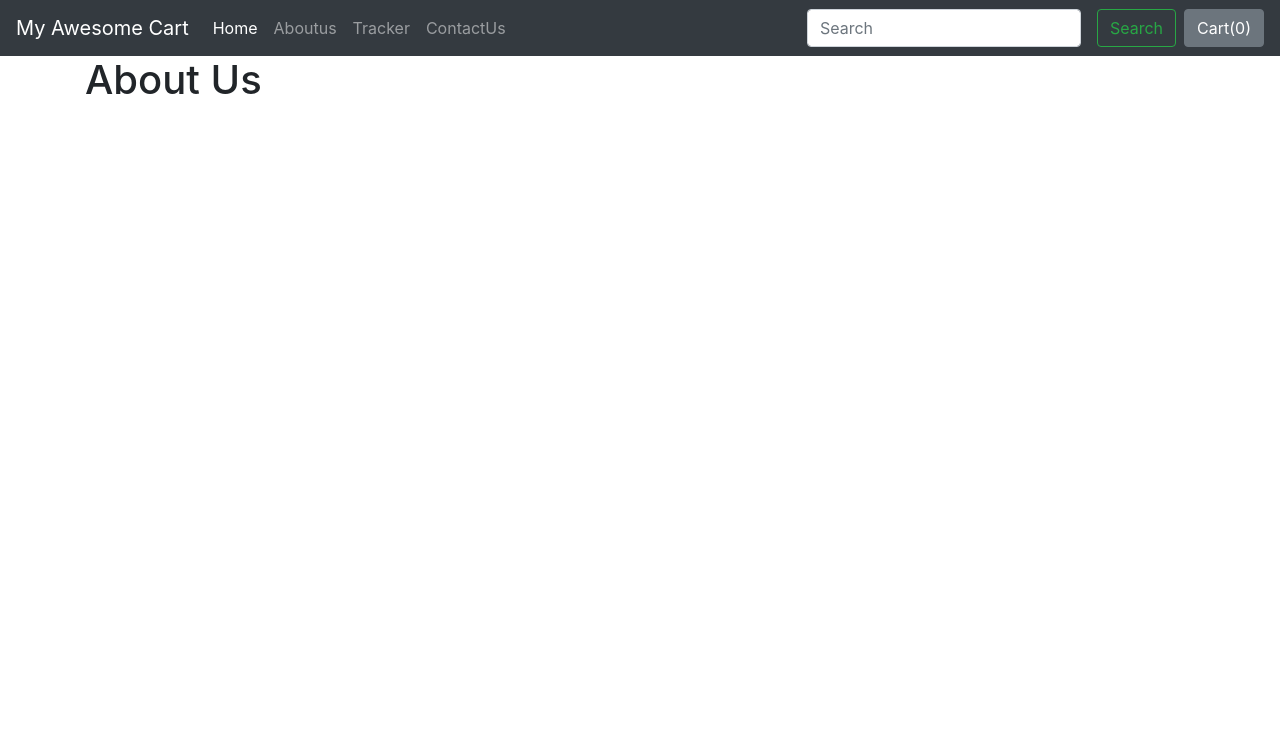
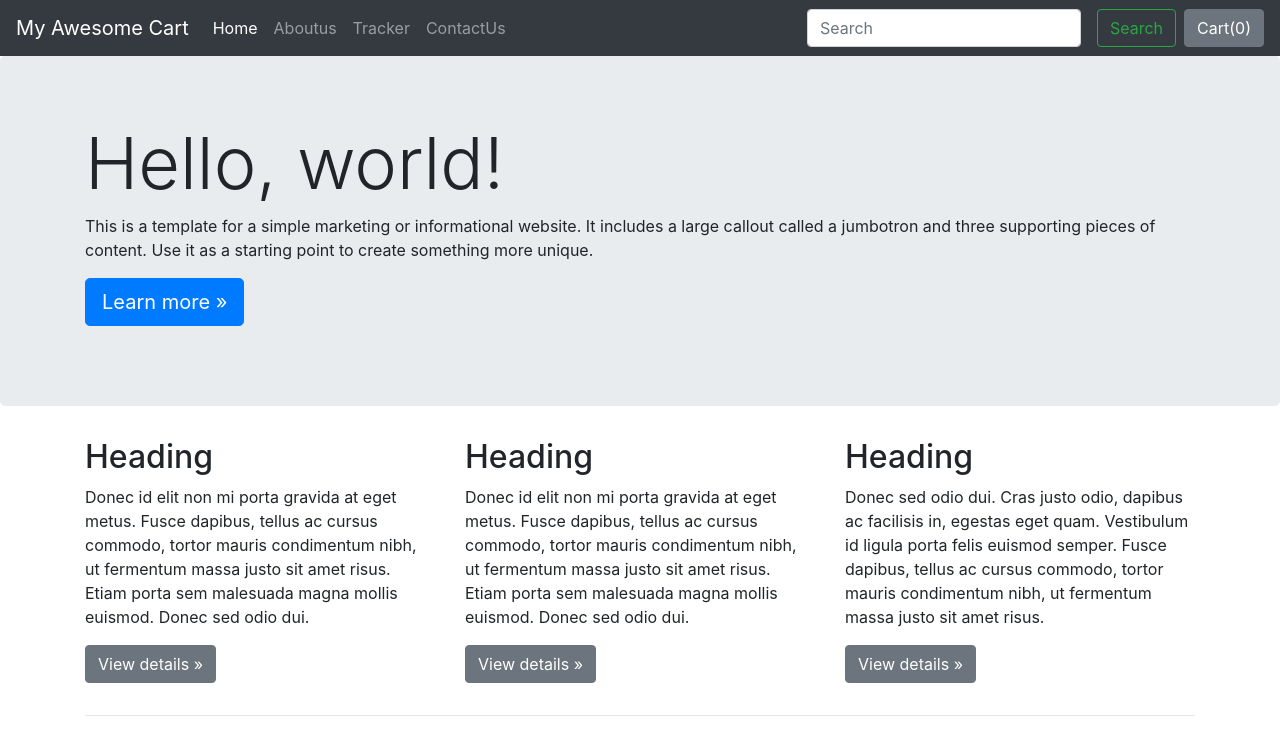
Before and after one commit to coders-nightmare/django_Mycart, a Django app: page /shop/about/ in a window 1280 px wide. Shown: the top 755 px of the page. Run offline with Django 3.2, Linux system fonts and the light colour scheme; some libraries are stand-ins or nearby versions.

Commit message:
added about and productview.html

```diff
--- a/shop/templates/shop/about.html
+++ b/shop/templates/shop/about.html
@@ -3,12 +3,44 @@
 {% block title %} About Shop {% endblock %}
 <!-- added css here -->
 {% block body %}
-<div class="container">
-  <div class="row">
-    <div class="col">
-      <h1>About Us</h1>
+  <div class="jumbotron">
+    <div class="container">
+      <h1 class="display-3">Hello, world!</h1>
+      <p>This is a template for a simple marketing or informational website. It includes a large callout called a
+        jumbotron and three supporting pieces of content. Use it as a starting point to create something more unique.</p>
+      <p><a class="btn btn-primary btn-lg" href="#" role="button">Learn more &raquo;</a></p>
     </div>
   </div>
-</div>
+
+  <div class="container">
+    <!-- Example row of columns -->
+    <div class="row">
+      <div class="col-md-4">
+        <h2>Heading</h2>
+        <p>Donec id elit non mi porta gravida at eget metus. Fusce dapibus, tellus ac cursus commodo, tortor mauris
+          condimentum nibh, ut fermentum massa justo sit amet risus. Etiam porta sem malesuada magna mollis euismod. Donec
+          sed odio dui. </p>
+        <p><a class="btn btn-secondary" href="#" role="button">View details &raquo;</a></p>
+      </div>
+      <div class="col-md-4">
+        <h2>Heading</h2>
+        <p>Donec id elit non mi porta gravida at eget metus. Fusce dapibus, tellus ac cursus commodo, tortor mauris
+          condimentum nibh, ut fermentum massa justo sit amet risus. Etiam porta sem malesuada magna mollis euismod. Donec
+          sed odio dui. </p>
+        <p><a class="btn btn-secondary" href="#" role="button">View details &raquo;</a></p>
+      </div>
+      <div class="col-md-4">
+        <h2>Heading</h2>
+        <p>Donec sed odio dui. Cras justo odio, dapibus ac facilisis in, egestas eget quam. Vestibulum id ligula porta
+          felis euismod semper. Fusce dapibus, tellus ac cursus commodo, tortor mauris condimentum nibh, ut fermentum
+          massa justo sit amet risus.</p>
+        <p><a class="btn btn-secondary" href="#" role="button">View details &raquo;</a></p>
+      </div>
+    </div>
+
+    <hr>
+
+  </div> <!-- /container -->
+
 {% endblock %}
 <!-- end  -->
--- a/shop/templates/shop/index.html
+++ b/shop/templates/shop/index.html
@@ -25,7 +25,8 @@
                         <p class="card-text">
                           {{i.desc}}
                         </p>
-                      <button id="pr{{i.id}}" class="btn btn-primary cart">Buy</button>
+                      <button id="pr{{i.id}}" class="btn btn-primary cart py-1 px-2 ">Buy</button>
+                      <a href="/shop/products/{{i.id}}"><button id="pr{{i.id}}" class="btn btn-primary cart p-1 ml-2">View</button></a>
                     </div>
                   </div>
               </div>
--- a/shop/urls.py
+++ b/shop/urls.py
@@ -7,6 +7,6 @@ urlpatterns = [
     path('contact/', views.contact, name="ContactUs"),
     path('tracker/', views.tracker, name="TrackingStatus"),
     path('search/', views.search, name="Search"),
-    path('productview/', views.productview, name="Productview"),
+    path('products/<int:myid>', views.productview, name="Productview"),
     path('checkout/', views.checkout, name="Checkout"),
 ]
--- a/shop/views.py
+++ b/shop/views.py
@@ -46,8 +46,10 @@ def search(request):
     return HttpResponse("we are at search")
 
 
-def productview(request):
-    return HttpResponse("we are at productview")
+def productview(request,myid):
+    # fetching the product using id
+    product = Product.objects.filter(id=myid)
+    return render(request, 'shop/productview.html',{'product':product[0]})
 
 
 def checkout(request):
```
Also changed, not shown: shop/templates/shop/productview.html (added, +52 -0 lines).
